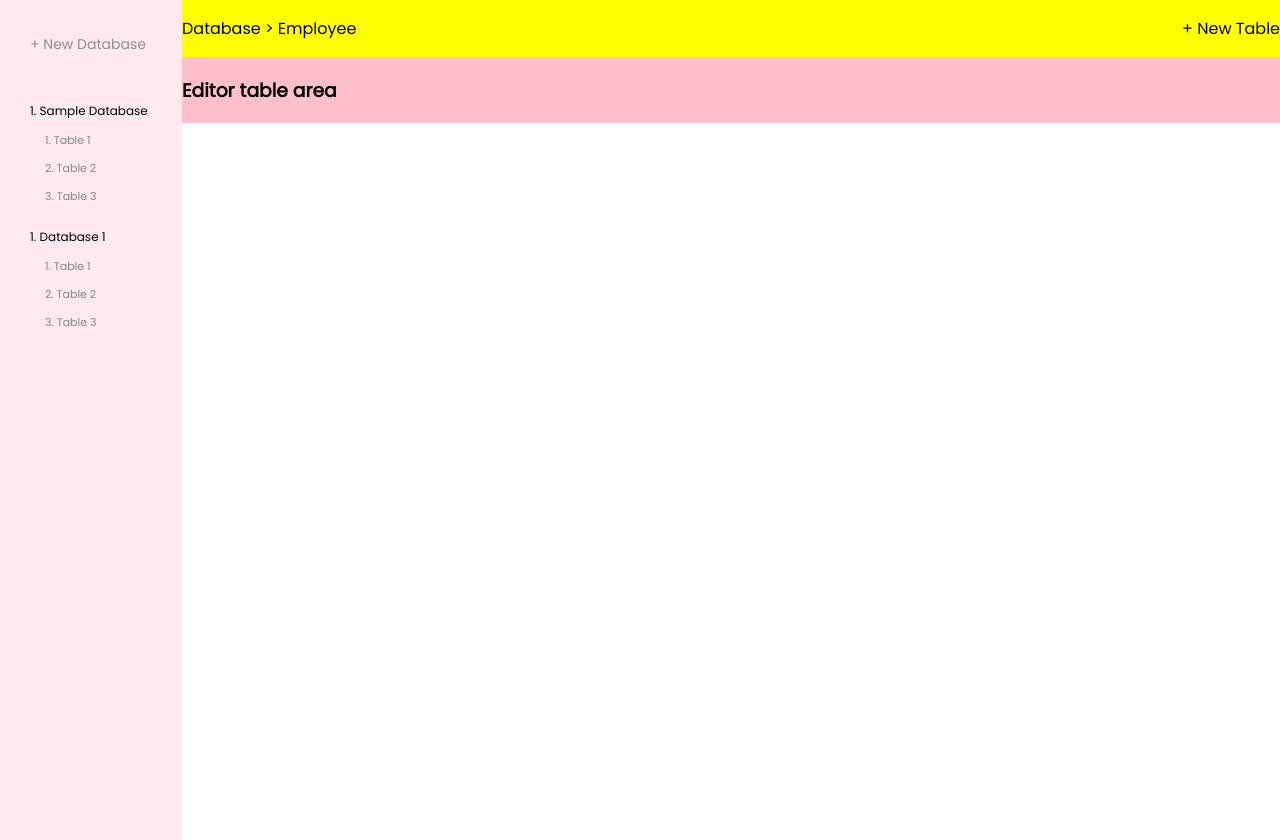
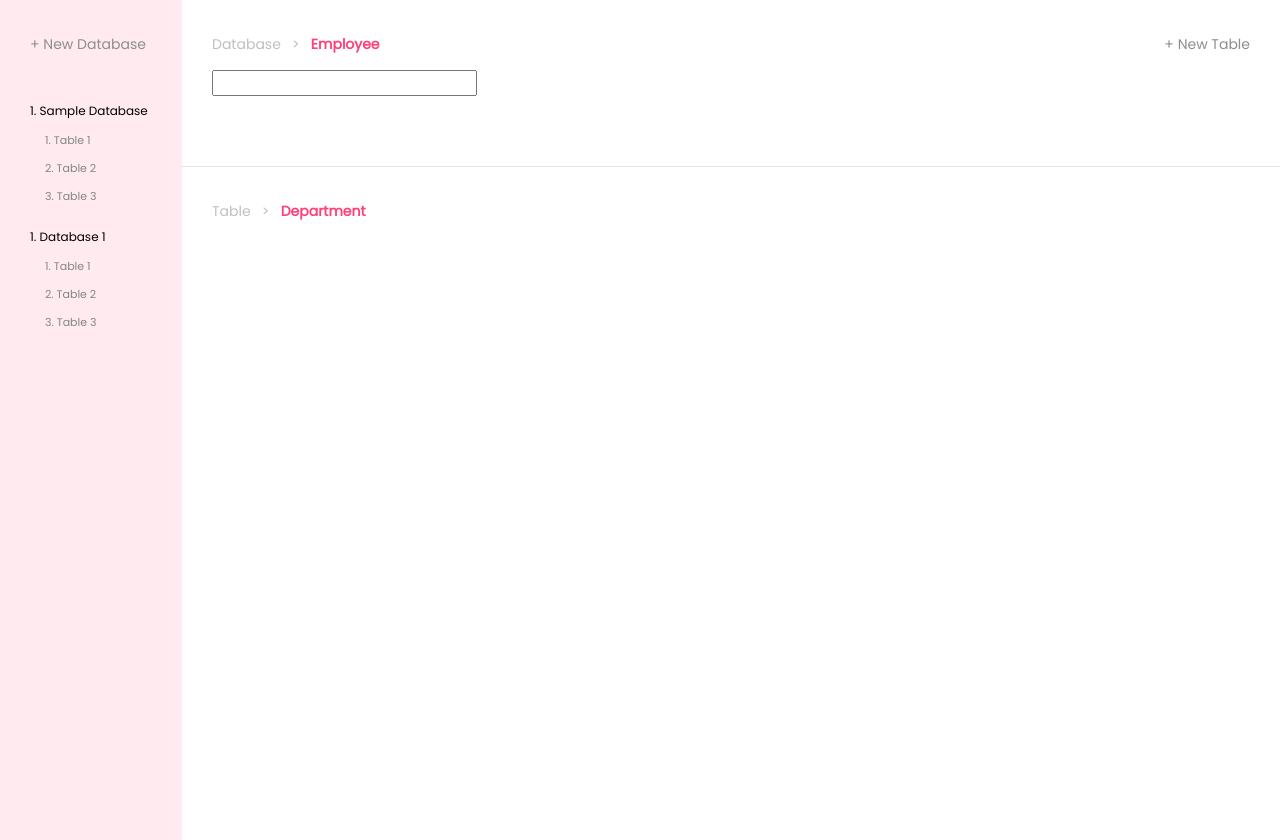
Before and after one commit to divyanshi-agr/sql-editor, a React (Create React App) app: page / in a window 1280 px wide. Built offline with nearby package versions, Linux system fonts and the light colour scheme.

Commit message:
Made editor design

```diff
--- a/src/Components/Sidebar/Sidebar.js
+++ b/src/Components/Sidebar/Sidebar.js
@@ -9,6 +9,7 @@ function Sidebar() {
           color: "#8E8E8E",
           marginBottom: "35px",
           fontSize: "14px",
+          //fontWeight: "bold",
         }}
       >
         + New Database
--- a/src/Pages/Editor/Editor.css
+++ b/src/Pages/Editor/Editor.css
@@ -13,14 +13,25 @@
   flex-direction: column;
   /* flex: 0.8; */
   width: 90vw;
+  /* padding: 20px 30px; */
 }
 
 .editor__top {
-  background-color: yellow;
+  /* background-color: yellow; */
+  padding: 20px 30px;
+}
+
+.editor__topHeader {
   display: flex;
   justify-content: space-between;
+  font-size: 14px;
 }
 
-.editor__table {
-  background-color: pink;
+.editor__bottom {
+  margin-top: 50px;
+  border-top: 1px solid rgb(228, 228, 228);
 }
+
+.editor__bottomTable {
+  padding: 20px 30px;
+}
--- a/src/Pages/Editor/Editor.js
+++ b/src/Pages/Editor/Editor.js
@@ -9,14 +9,30 @@ function Editor() {
 
       <div className="editor__right">
         <div className="editor__top">
-          <p>
-            Database &gt; <span>Employee</span>{" "}
-          </p>
-          <p>+ New Table</p>
+          <div className="editor__topHeader">
+            <p style={{ color: "#BFBFBF" }}>
+              Database &nbsp; &gt; &nbsp;{" "}
+              <span style={{ color: "#FF4079", fontWeight: "600" }}>
+                Employee
+              </span>
+            </p>
+            <p style={{ color: "#8E8E8E" }}>+ New Table</p>
+          </div>
+
+          <input type="text"></input>
         </div>
 
-        <div className="editor__table">
-          <h3>Editor table area</h3>
+        <div className="editor__bottom">
+          <div className="editor__bottomTable">
+            <div className="editor__topHeader">
+              <p style={{ color: "#BFBFBF" }}>
+                Table &nbsp; &gt; &nbsp;{" "}
+                <span style={{ color: "#FF4079", fontWeight: "600" }}>
+                  Department
+                </span>
+              </p>
+            </div>
+          </div>
         </div>
       </div>
     </div>
```
